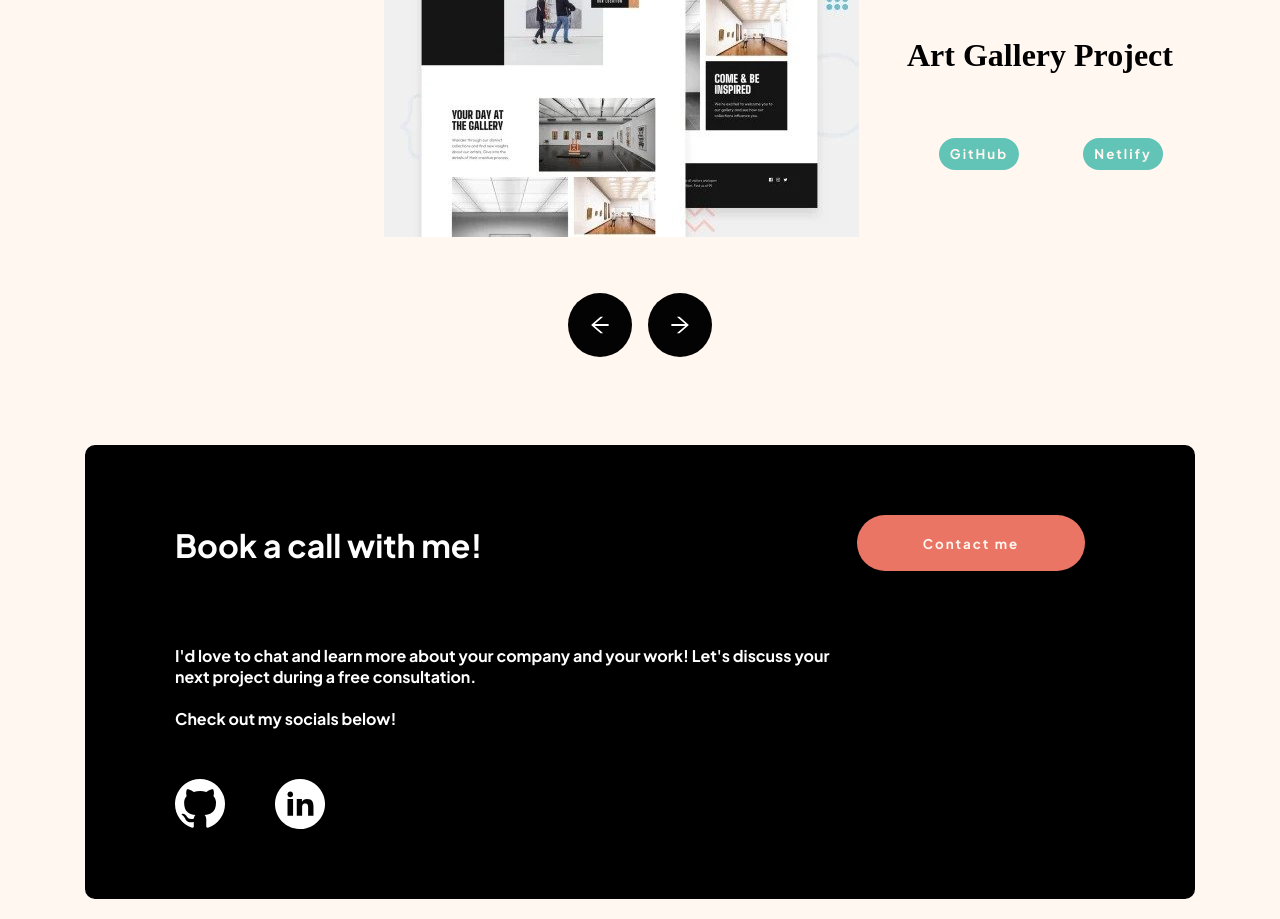
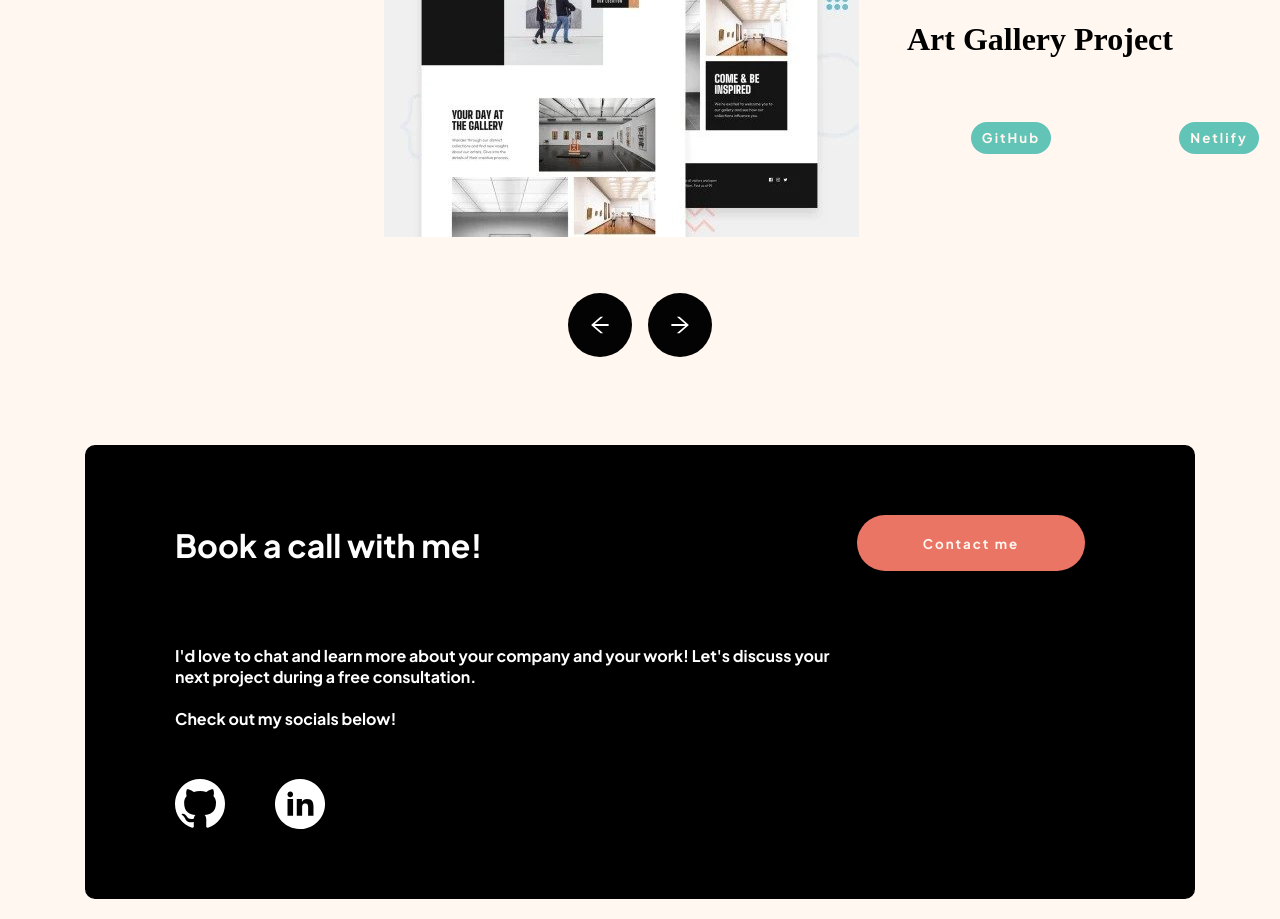
Before and after one commit to Jennnnnie/jenniferchendev, a React (Create React App) app: page / in a window 1280 px wide. Shown: the part 2000-2919 px from the top of the page. Built offline with nearby package versions, Linux system fonts and the light colour scheme; the HTML template or start-up script is replaced by a standard one.

Commit message:
overwrite a save

```diff
--- a/src/containers/projects/projects.css
+++ b/src/containers/projects/projects.css
@@ -76,7 +76,7 @@
 .myWork-info button {
   width: 5rem;
   height: 2rem;
-  margin: 2rem;
+  margin: 4rem;
   margin-top: 4rem;
   border: none;
   border-radius: 30px;
```
